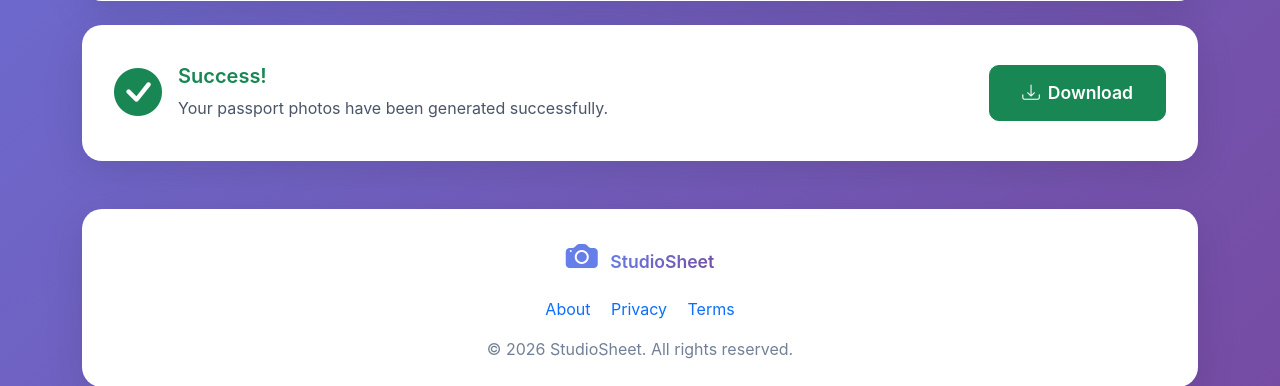
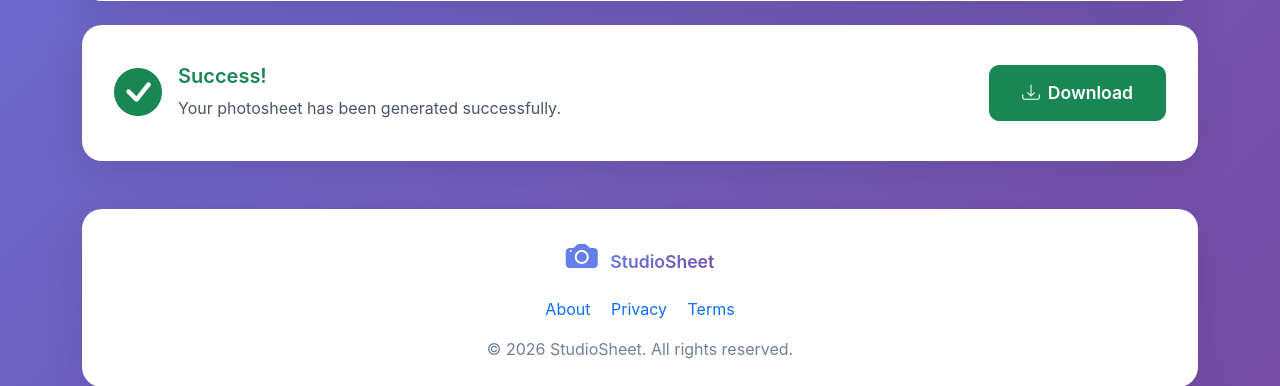
Before and after one commit to erwaqarmalik/studio_sheet, a Django app: template generator/templates/generator/index.html in a window 1280 px wide. Shown: the part 1223-1609 px from the top of the page. Run offline with Django 5.2, Linux system fonts and the light colour scheme; the template is opened without the code that fills it: most values are stand-ins (such as "Sample title", 1, 10 or a date in 2020); some libraries are stand-ins or nearby versions.

```diff
--- a/generator/templates/generator/index.html
+++ b/generator/templates/generator/index.html
@@ -339,7 +339,7 @@
                 <i class="bi bi-check-circle-fill text-success me-3" style="font-size: 48px;"></i>
                 <div class="flex-grow-1">
                     <h5 class="card-title text-success mb-2">Success!</h5>
-                    <p class="card-text mb-0">Your passport photos have been generated successfully.</p>
+                    <p class="card-text mb-0">Your photosheet has been generated successfully.</p>
                 </div>
                 <a href="{{ output_url }}" download class="btn btn-success btn-lg">
                     <i class="bi bi-download me-2"></i>Download
```
